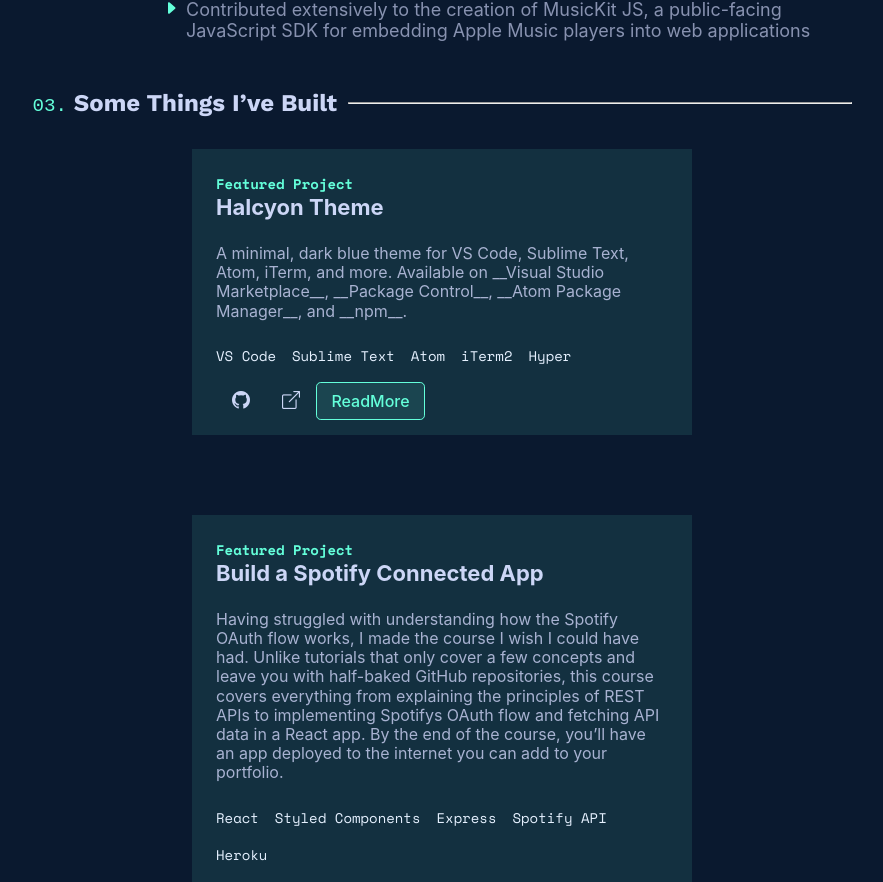
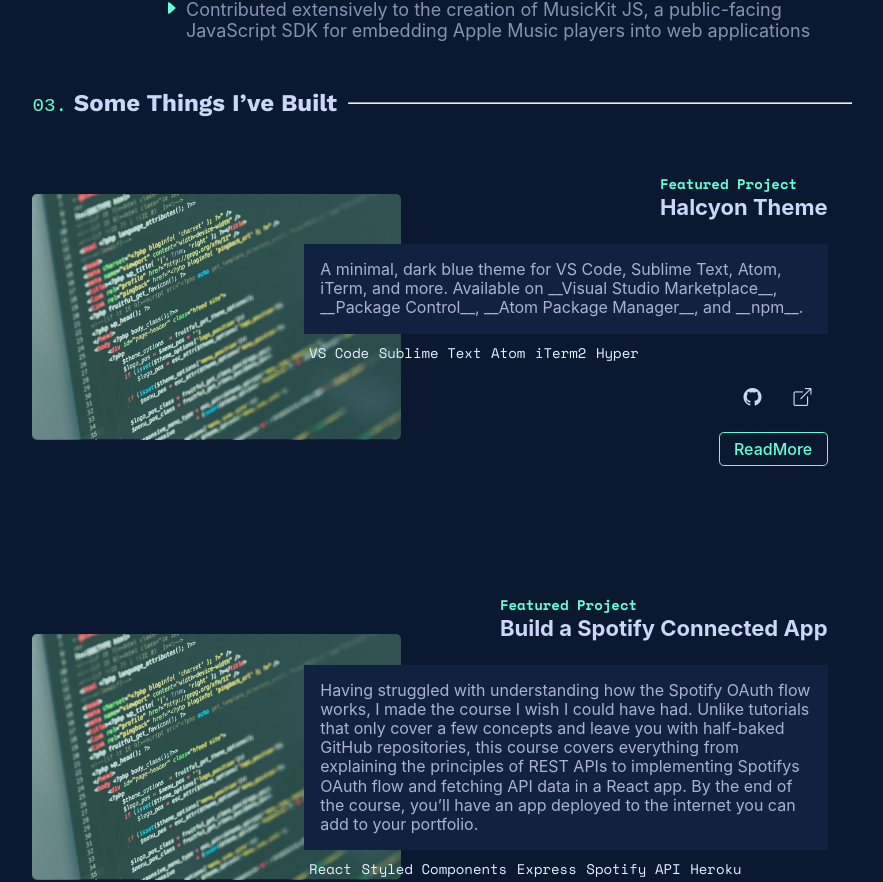
Before and after one commit to Sebas2rus/Portfolio, a Next.js app: page / in a window 1280 px wide. Shown: the part 1885-2767 px from the top of the page, without its empty margins (198-1081 px from the left). Built offline with nearby package versions, Linux system fonts and the light colour scheme.

Commit message:
Updates projects

```diff
--- a/app/components/modules/Projects/Projects.jsx
+++ b/app/components/modules/Projects/Projects.jsx
@@ -1,5 +1,4 @@
 import React from 'react';
-import styles from './styles.module.scss';
 import SectionTitle from '@/ui/SectionTitle/SectionTitle';
 import FeaturesProject from '@/ui/Cards/FeaturesProject';
 
@@ -7,7 +6,7 @@
   const projects = [
     {
       title: 'Featured Project',
-      image: 'https://cdn.pixabay.com/photo/2016/11/19/14/00/code-1839406_1280.jpg',
+      image: '/assets/projects/wrapProjects.jpg',
       name: 'Halcyon Theme',
       description:
         'A minimal, dark blue theme for VS Code, Sublime Text, Atom, iTerm, and more. Available on __Visual Studio Marketplace__, __Package Control__, __Atom Package Manager__, and __npm__.',
@@ -18,7 +17,7 @@
     },
     {
       title: 'Featured Project',
-      image: 'https://cdn.pixabay.com/photo/2016/11/19/14/00/code-1839406_1280.jpg',
+      image: '/assets/projects/wrapProjects.jpg',
       name: 'Build a Spotify Connected App',
       description:
         'Having struggled with understanding how the Spotify OAuth flow works, I made the course I wish I could have had. Unlike tutorials that only cover a few concepts and leave you with half-baked GitHub repositories, this course covers everything from explaining the principles of REST APIs to implementing Spotifys OAuth flow and fetching API data in a React app. By the end of the course, you’ll have an app deployed to the internet you can add to your portfolio.',
@@ -27,13 +26,12 @@
     },
     {
       title: 'Featured Project',
-      image: 'https://cdn.pixabay.com/photo/2016/11/19/14/00/code-1839406_1280.jpg',
+      image: '/assets/projects/wrapProjects.jpg',
       name: 'Spotify Profile',
       description:
         'A web app for visualizing personalized Spotify data. View your top artists, top tracks, recently played tracks, and detailed audio information about each track. Create and save new playlists of recommended tracks based on your existing playlists and more.',
       technologies: ['React', 'Express', 'Spotify API', 'Styled Components'],
-      gitHubUrl: 'https://github.com/',
-      readMoreUrl: '#',
+      readMoreUrl: 'asd',
     },
   ];
 
--- a/app/components/ui/Cards/FeaturesProject.jsx
+++ b/app/components/ui/Cards/FeaturesProject.jsx
@@ -1,3 +1,4 @@
+import Image from 'next/image';
 import Link from 'next/link';
 import React from 'react';
 
@@ -6,7 +7,16 @@
     <div>
       {data.map((item, index) => (
         // eslint-disable-next-line react/no-array-index-key
-        <div key={index} className="cardFeaturedProject">
+        <div key={index} className="cardFeatured">
+          {item.image && (
+            <Link
+              className="cardFeaturedWrapper"
+              href="https://www.wextensible.com/temas/css3-alinear/block.html"
+            >
+              <Image src={item.image} width={1280} height={720} alt="Projects images" />
+            </Link>
+          )}
+          <div className="cardFeaturedProject">
             <div className="cardFeaturedProjectHeader">
               <Link
                 href="https://icons.getbootstrap.com/icons/box-arrow-up-right/"
@@ -24,6 +34,7 @@
                 <li key={i + 10}>{technology}</li>
               ))}
             </ul>
+            <div>
               {item.gitHubUrl && (
                 <Link
                   target="_blank"
@@ -42,6 +53,7 @@
                   <i className="bi bi-box-arrow-up-right" />
                 </Link>
               )}
+            </div>
             {item.readMoreUrl && (
               <Link
                 target="_blank"
@@ -52,6 +64,7 @@
               </Link>
             )}
           </div>
+        </div>
       ))}
     </div>
   );
--- a/app/scss/1-settings/_variables.scss
+++ b/app/scss/1-settings/_variables.scss
@@ -21,7 +21,7 @@
 $lightest-slate: #ccd6f6;
 $green: #64ffda;
 $green-tint: rgba(100, 255, 218, 0.4);
-$green-tint-card: rgba(100, 255, 218, 0.1);
+$green-tint-card: rgba(100, 255, 218, 0.2);
 $white: #e6f1ff;
 $pink: #f57dff;
 $blue: #57cbff;
@@ -35,7 +35,6 @@
 $white-1: #fbf3e9;
 $white-2: #f9f1e8;
 $white-3: #ffffff;
-
 $green-1: #8ae08f;
 $green-2: #1c4e24;
 $green-3: #74ad70;
--- a/app/scss/5-ui/_cards.scss
+++ b/app/scss/5-ui/_cards.scss
@@ -1,9 +1,33 @@
 .card {
-  &FeaturedProject {
+  &Featured {
+    position: relative;
+    max-width: 500px;
+    margin: 0 auto 5rem;
+
+    &Wrapper {
+      position: absolute;
+      top: 0;
+      left: 0;
+      width: 100%;
+      height: 100%;
+      z-index: 0;
+      opacity: 0.1;
+
+      & img {
+        cursor: pointer;
+        width: 100%;
+        height: 100%;
+        border-radius: 5px;
+        &:hover {
+        }
+      }
+    }
+
+    &Project {
       background-color: $green-tint-card;
       padding: 1.5rem 1.5rem;
-    max-width: 500px;
-    margin: 0 auto 5rem;
+      position: relative;
+      z-index: 20;
 
       &Header {
         & a:hover > &Name {
@@ -32,10 +56,10 @@
       &Technologies {
         display: flex;
         flex: content;
-      gap: 1rem;
         flex-wrap: wrap;
         margin-bottom: 1.5rem;
         & li {
+          padding: 0 0.3rem;
           color: $white;
           @extend .is-size-4;
           font-family: $font-SpaceMono;
@@ -55,7 +79,77 @@
       }
 
       &More {
+        margin-top: 1.5rem;
         font-weight: 500;
+        display: block;
+        width: fit-content;
       }
     }
   }
+}
+
+@include mediaMin(md) {
+  .card {
+    &Featured {
+      max-width: 1500px;
+      width: 100%;
+      max-width: none;
+      display: flex;
+      height: auto;
+      align-items: center;
+      justify-content: center;
+
+      &Wrapper {
+        position: relative;
+        opacity: 1;
+        width: 45%;
+
+        &::after {
+          border-radius: 5px;
+          content: '';
+          position: absolute;
+          width: 100%;
+          height: 98%;
+          z-index: 20;
+          top: 0;
+          left: 0;
+          background-color: $green-tint-card;
+        }
+
+        &:hover {
+          &::after {
+            opacity: 0;
+          }
+        }
+
+        & img {
+          width: 100%;
+        }
+      }
+
+      &Project {
+        background-color: transparent;
+        width: 55%;
+        align-content: flex-end;
+        align-items: flex-end;
+        display: flex;
+        flex-direction: column;
+        margin: 0;
+
+        &Description {
+          width: 130%;
+          padding: 1rem;
+          background-color: $light-navy;
+        }
+
+        &Technologies {
+          width: 130%;
+          margin-top: -1rem;
+          &Icon {
+            border: solid 1px red;
+          }
+        }
+      }
+    }
+  }
+}
--- a/next.config.js
+++ b/next.config.js
@@ -1,4 +1,3 @@
-
 /* eslint-disable no-param-reassign */
 /** @type {import('next').NextConfig} */
 const path = require('path');
@@ -34,6 +33,7 @@
       'imgix.cosmicjs.com',
       'cdn.sanity.io',
       'lh3.googleusercontent.com',
+      'localhost',
     ],
     formats: ['image/avif', 'image/webp'],
   },
```
Also changed, not shown: public/assets/projects/wrapProjects.jpg (added). Lines whose indentation alone changed are shown as unchanged.
